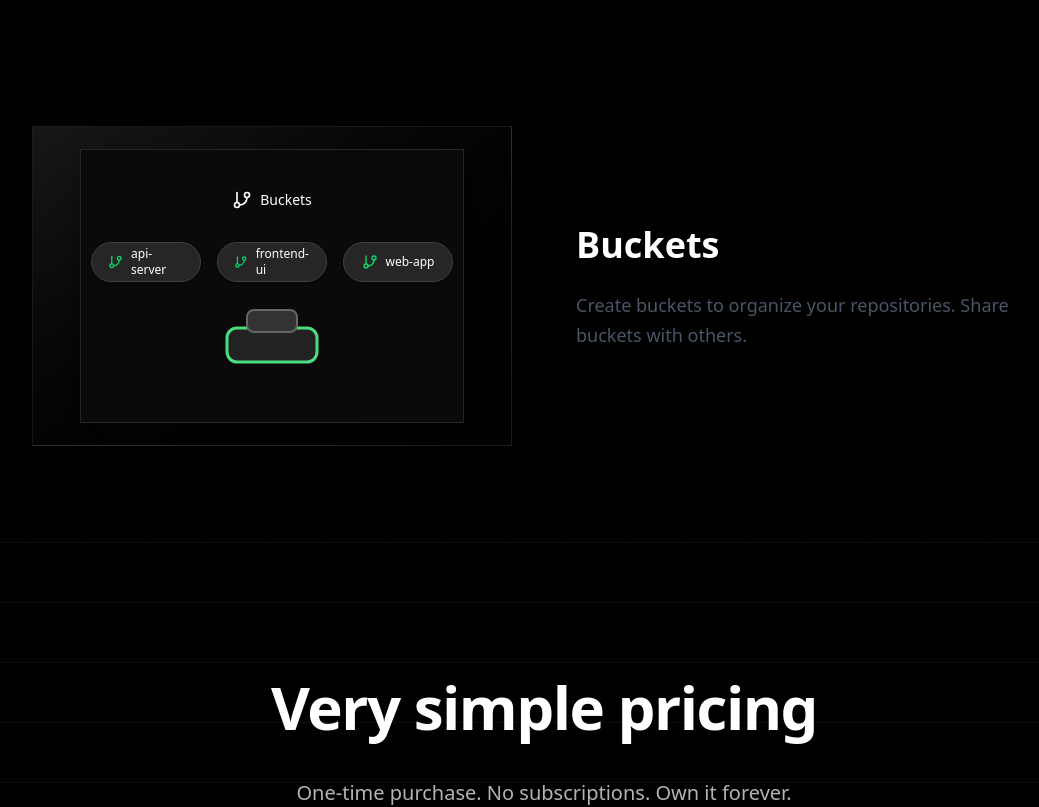
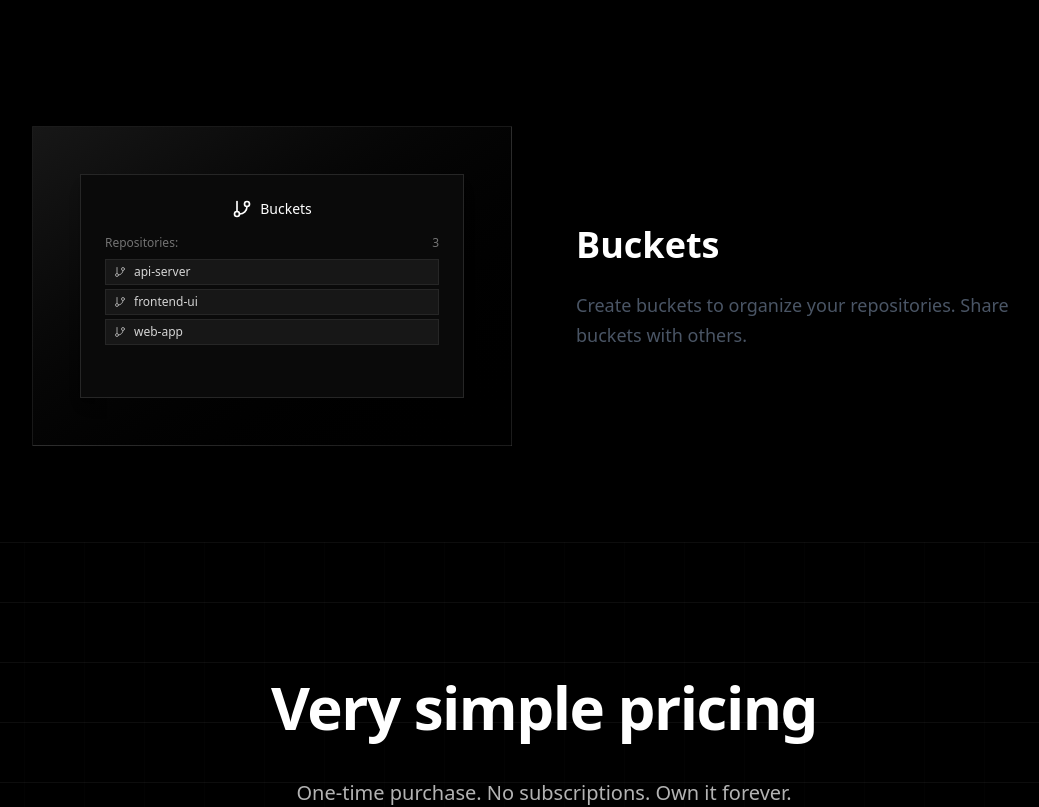
Before and after one commit to codify4/reposcale-frontend, a Next.js app: page / in a window 1280 px wide. Shown: the part 2782-3589 px from the top of the page, without its empty margins (96-1135 px from the left). Built offline with nearby package versions, Linux system fonts and the light colour scheme.

Commit message:
fix: features + pricing card

```diff
--- a/components/sections/features-section.tsx
+++ b/components/sections/features-section.tsx
@@ -1,14 +1,11 @@
 "use client"
 
 import { useState, useEffect } from "react"
-import { DollarSign, ArrowRight, Eye, GitBranch, Users, Shield, Clock } from "lucide-react"
+import { DollarSign, ArrowRight, Eye, GitBranch, Users, Shield, Clock, Share } from "lucide-react"
 import { features } from "@/constants/features"
-import { Button } from "../ui/button"
-import NextLink from "next/link"
 
 export function FeaturesSection({ page = false }: { page?: boolean }) {
   const VisualDemo = ({ type }: { type: string }) => {
-    // Monetize number animation state
     const [monetizeAmount, setMonetizeAmount] = useState(0)
     const [isMonetizeHovered, setIsMonetizeHovered] = useState(false)
 
@@ -152,55 +149,9 @@ export function FeaturesSection({ page = false }: { page?: boolean }) {
               </div>
             </div>
           )}
-          {/* Monetize Demo - Pay Once, Own Forever */}
-          {type === "monetize" && (
-            <div
-              className="bg-neutral-950 rounded-none p-6 w-full max-w-sm shadow-lg border border-neutral-800 flex flex-col items-center"
-              onMouseEnter={() => setIsMonetizeHovered(true)}
-              onMouseLeave={() => setIsMonetizeHovered(false)}
-            >
-              <div className="flex items-center gap-2 mb-4">
-                <DollarSign className="w-5 h-5 text-white" />
-                <span className="text-white text-sm font-medium">Lifetime Access</span>
-              </div>
-              <div className="space-y-4 w-full">
-                <div className="text-center">
-                  <div className="text-3xl font-bold text-white transition-all duration-500 group-hover/card:scale-110">
-                    $19
-                  </div>
-                  <div className="text-xs text-neutral-500">One-time payment</div>
-                </div>
-                {/* Lifetime benefits animate in on hover */}
-                <div className="opacity-0 translate-y-4 group-hover/card:opacity-100 group-hover/card:translate-y-0 transition-all duration-500">
-                  <div className="space-y-2 text-xs">
-                    <div className="flex items-center gap-2 text-green-400">
-                      <div className="w-1 h-1 bg-green-400" />
-                      <span>Unlimited repositories</span>
-                    </div>
-                    <div className="flex items-center gap-2 text-green-400">
-                      <div className="w-1 h-1 bg-green-400" />
-                      <span>No monthly fees</span>
-                    </div>
-                    <div className="flex items-center gap-2 text-green-400">
-                      <div className="w-1 h-1 bg-green-400" />
-                      <span>Forever yours</span>
-                    </div>
-                  </div>
-                </div>
-              </div>
-            </div>
-          )}
           {/* Buckets Demo - Organize Repositories */}
           {type === "buckets" && (
-            <div
-              className="bg-neutral-950 rounded-none px-6 w-full max-w-sm shadow-lg border border-neutral-800 flex flex-col items-center"
-            >
-              <div className="flex items-center gap-2 mb-4 mt-10">
-                <GitBranch className="w-5 h-5 text-white" />
-                <span className="text-white text-sm font-medium">Buckets</span>
-              </div>
             <BucketsAnimation />
-            </div>
           )}
         </div>
       </div>
@@ -251,65 +202,48 @@ export function FeaturesSection({ page = false }: { page?: boolean }) {
 
 function BucketsAnimation() {
   const [hovered, setHovered] = useState(false)
-  const [inBucket, setInBucket] = useState([false, false, false])
-  const [showCheck, setShowCheck] = useState(false)
-
-  useEffect(() => {
-    if (!hovered) {
-      setInBucket([false, false, false])
-      setShowCheck(false)
-      return
-    }
-    let timeouts = []
-    timeouts.push(setTimeout(() => setInBucket([true, false, false]), 200))
-    timeouts.push(setTimeout(() => setInBucket([true, true, false]), 500))
-    timeouts.push(setTimeout(() => setInBucket([true, true, true]), 800))
-    timeouts.push(setTimeout(() => setShowCheck(true), 1100))
-    return () => timeouts.forEach(clearTimeout)
-  }, [hovered])
-
-  const repoNames = ["api-server", "frontend-ui", "web-app"]
 
   return (
     <div
-      className="flex flex-col items-center w-full mt-4"
+      className="bg-neutral-950 rounded-none p-6 w-full max-w-sm shadow-lg border border-neutral-800 flex flex-col items-center"
       onMouseEnter={() => setHovered(true)}
       onMouseLeave={() => setHovered(false)}
-      style={{ minHeight: 180 }}
     >
-      {/* Repo chips - row, same size, gap, centered */}
-      <div className="flex flex-row justify-center items-center gap-4 w-full mb-4" style={{ minHeight: 40 }}>
-        {[0, 1, 2].map((i) => (
+      <div className="flex items-center gap-2 mb-4">
+        <GitBranch className="w-5 h-5 text-white" />
+        <span className="text-white text-sm font-medium">Buckets</span>
+      </div>
+
+      <div className="space-y-3 w-full">
+        {/* Repository list */}
+        <div className="space-y-2">
+          <div className="flex items-center justify-between text-neutral-500">
+            <span className="text-xs">Repositories:</span>
+            <span className="text-xs">3</span>
+          </div>
+
+          <div className="space-y-1">
+            {["api-server", "frontend-ui", "web-app"].map((repo, i) => (
               <div
                 key={i}
-            className="transition-all duration-500 z-10"
-            style={{
-              transform: `translateY(${inBucket[i] ? 70 : 0}px)`,
-              opacity: inBucket[i] ? 0 : 1,
-              transition: `transform 0.6s cubic-bezier(0.4,0,0.2,1) ${i * 0.12}s, opacity 0.4s cubic-bezier(0.4,0,0.2,1) ${i * 0.12}s`,
-              pointerEvents: 'none',
-              minWidth: 110,
-              maxWidth: 110,
-            }}
+                className={`flex items-center gap-2 px-2 py-1 bg-neutral-900 border border-neutral-800 text-xs transition-all duration-300 ${
+                  hovered ? 'opacity-0 translate-x-2' : 'opacity-100 translate-x-0'
+                }`}
+                style={{ transitionDelay: `${i * 100}ms` }}
               >
-            <div className="flex items-center gap-2 px-4 py-2 bg-neutral-800 rounded-full border border-neutral-700 text-white text-xs font-mono shadow-sm w-[110px] h-10 justify-center">
-              <GitBranch className="w-4 h-4 text-green-400" />
-              {repoNames[i]}
-            </div>
+                <GitBranch className="w-3 h-3 text-neutral-400" />
+                <span className="text-neutral-300 font-mono">{repo}</span>
               </div>
             ))}
           </div>
-      {/* Bucket - bigger */}
-      <div className="relative flex flex-col items-center">
-        <div
-          className={`transition-all duration-500 ${inBucket.every(Boolean) ? "ring-2 ring-green-400/60" : inBucket.some(Boolean) ? "ring-2 ring-green-400/20" : "ring-0"}`}
-          style={{ borderRadius: 20 }}
-        >
-          {/* Bigger bucket icon */}
-          <svg width="110" height="70" viewBox="0 0 110 70" fill="none">
-            <rect x="10" y="30" width="90" height="34" rx="10" fill="#222" stroke="#4ade80" strokeWidth="3"/>
-            <rect x="30" y="12" width="50" height="22" rx="7" fill="#333" stroke="#666" strokeWidth="2"/>
-          </svg>
+        </div>
+
+        {/* Bucket indicator */}
+        <div className={`flex items-center gap-2 mt-3 transition-all duration-300 ${
+          hovered ? 'opacity-100 translate-y-0' : 'opacity-0 translate-y-2'
+        }`}>
+          <div className="w-2 h-2 bg-green-500 rounded-full" />
+          <span className="text-xs text-neutral-400">Organized in bucket</span>
         </div>
       </div>
     </div>
--- a/components/sections/pricing-section.tsx
+++ b/components/sections/pricing-section.tsx
@@ -51,7 +51,7 @@ export function PricingSection() {
                 className="flex flex-col justify-between relative bg-black border border-white/50 rounded-none p-8 h-full transition-all duration-300 hover:border-white/50"
               >
                 <div className="flex flex-col justify-start">
-                  <div className="mb-8">
+                  <div className="mb-2">
                     <h3 className="text-2xl font-bold mb-2 text-white">{plan.name}</h3>
                     <div className="mb-4">
                       <div className="flex items-center gap-2">
@@ -67,7 +67,6 @@ export function PricingSection() {
                         </div>
                       )}
                     </div>
-                    <p className="text-white/70 leading-relaxed">{plan.description}</p>
                   </div>
 
                   <ul className="space-y-4">
--- a/constants/pricing.ts
+++ b/constants/pricing.ts
@@ -14,7 +14,6 @@ export const plans = [
       price: "4.99",
       originalPrice: "9.99",
       period: "one-time",
-      description: "For serious developers small teams",
       features: [
         "20 GitHub repo shares",
         "Custom expiration dates",
@@ -29,7 +28,6 @@ export const plans = [
       price: "9.99",
       originalPrice: "19.99",
       period: "one-time",
-      description: "For power users and development teams",
       features: [
         "Everything in Pro",
         "Unlimited GitHub repo shares",
```
Lines whose indentation alone changed are shown as unchanged.
